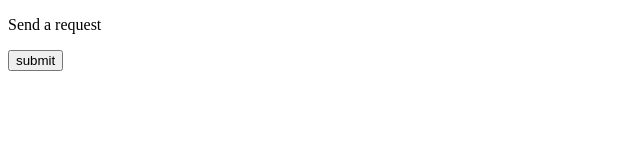
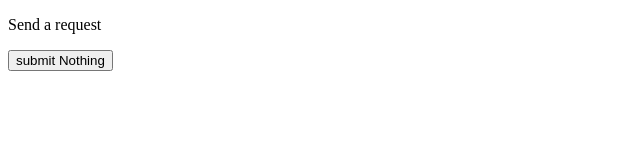
Before and after one commit to Wolfleader101/Unit-test-server, a website: page public/index.html in a window 1280 px wide. Shown: the whole page, without its empty margins (0-640 px from the left). Drawn offline with Linux system fonts and the light colour scheme.

Commit message:
Update index.html

```diff
--- a/public/index.html
+++ b/public/index.html
@@ -8,6 +8,6 @@
 </head>
 <body>
     <p>Send a request</p>
-    <form method="POST"><button type="submit">submit</button></form>
+    <form method="POST"><button type="submit">submit Nothing</button></form>
 </body>
 </html>
```
